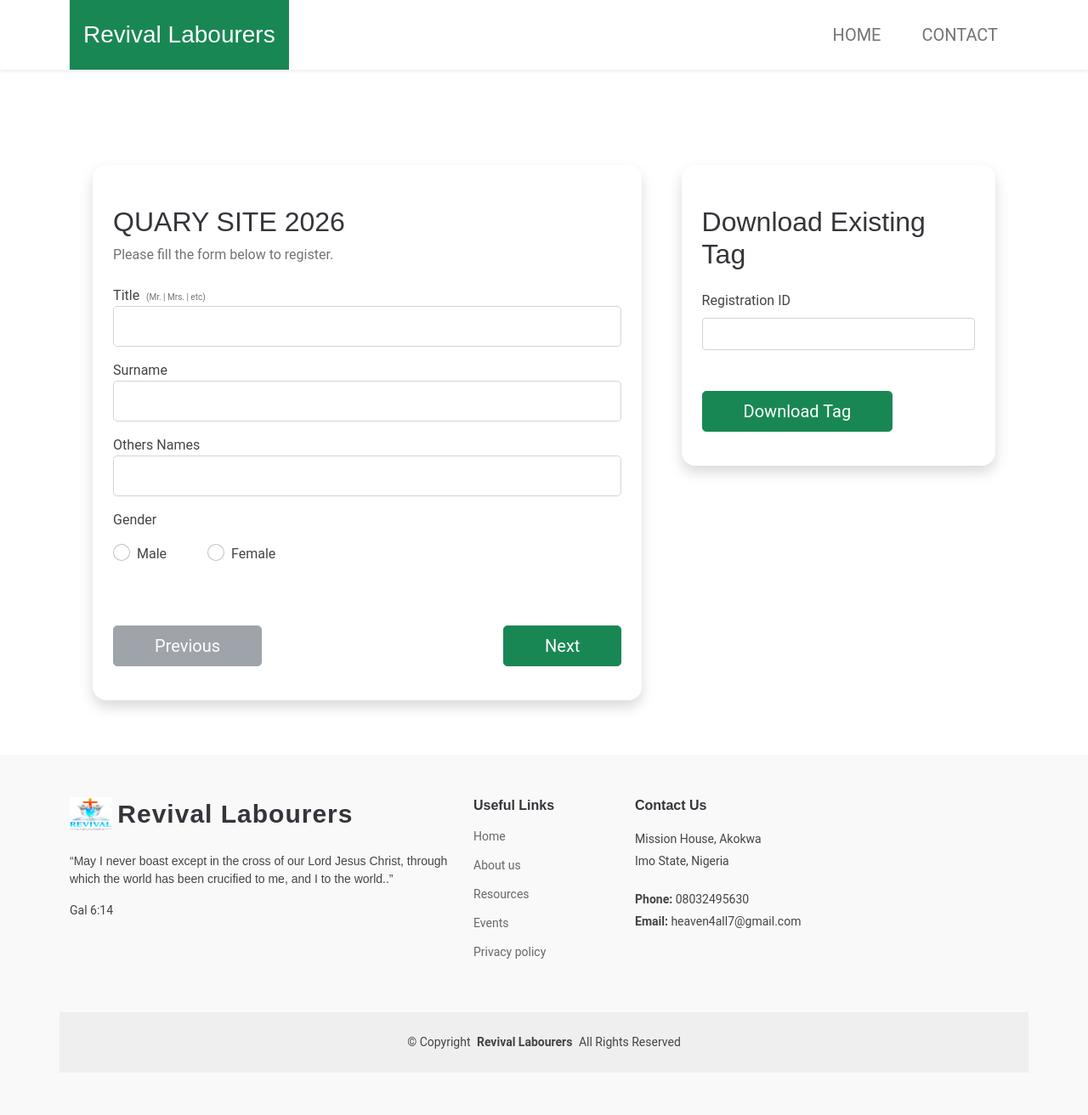
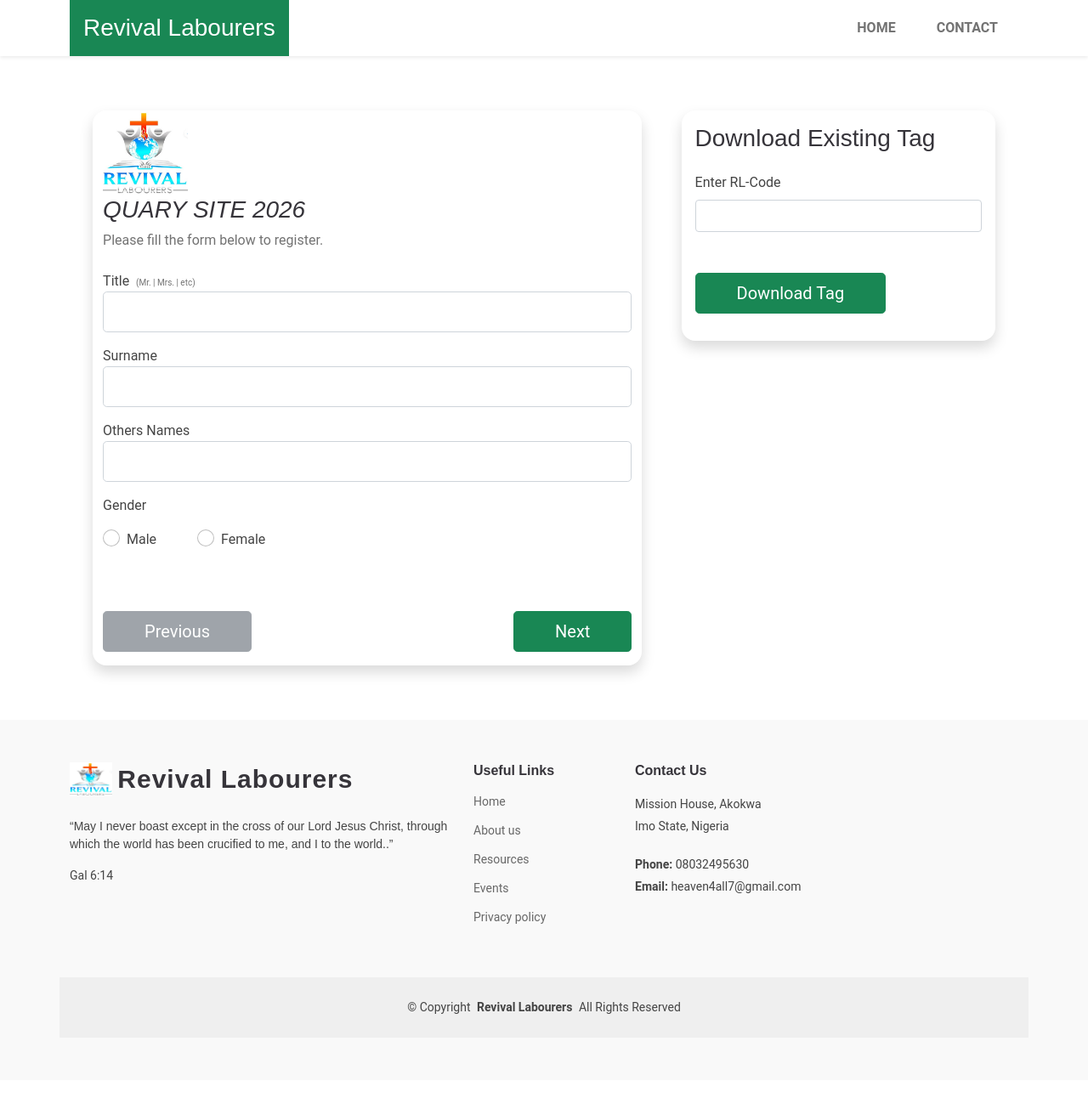
Before and after one commit to nneliIfeanyi/quarySite, a PHP site: page / in a window 1280 px wide. Shown: the whole page at 85% size. After the commit the page ends 1221 px from the top, so only its background shows below. Run offline with PHP 8.4, Linux system fonts and the light colour scheme; some libraries are stand-ins or nearby versions.

Commit message:
logo on reg form

```diff
--- a/index.php
+++ b/index.php
@@ -8,7 +8,7 @@ require_once 'includes/config.php';
 <head>
 	<meta charset="UTF-8">
 	<meta name="viewport" content="width=device-width, initial-scale=1.0">
-	<title>Event Registration</title>
+	<title>Quarry Site Registration</title>
 	<link rel="stylesheet" href="./assets/vendor/bootstrap/css/bootstrap.min.css">
 	<link rel="stylesheet" href="./assets/css/main.css">
 	<link rel="stylesheet" href="./assets/css/animation.css">
@@ -24,7 +24,7 @@ require_once 'includes/config.php';
 	<nav class="navbar navbar-expand-lg navbar-light shadow-sm py-0">
 		<div class="container">
 			<!-- Navbar Brand - Logo -->
-			<h2 class="navbar-brand bg-success fs-3 py-4 px-3 mb-0">
+			<h2 class="navbar-brand bg-success fs-3 py-3 px-3 mb-0">
 				<a href="" class="text-white">Revival Labourers</a>
 			</h2>
 			<!-- Mobile Hambuger -->
@@ -35,10 +35,10 @@ require_once 'includes/config.php';
 			<!-- Nav Links -->
 			<div class="collapse navbar-collapse py-5 py-lg-0" id="navbarNav">
 				<ul class="navbar-nav ms-auto">
-					<li class="nav-item mx-lg-3 mb-3 mb-lg-0 fs-5 fw-semibold">
+					<li class="nav-item mx-lg-3 mb-3 mb-lg-0 fw-bold">
 						<a href="<?= URLROOT ?>" class="nav-link">HOME</a>
 					</li>
-					<li class="nav-item mx-lg-3 mb-3 mb-lg-0 fs-5 fw-semibold">
+					<li class="nav-item mx-lg-3 mb-3 mb-lg-0 fw-bold">
 						<a href="<?= URLROOT ?>/contact" class="nav-link">CONTACT</a>
 					</li>
 				</ul>
@@ -47,13 +47,16 @@ require_once 'includes/config.php';
 	</nav>
 	<!-- Main -->
 	<main class="d-flex align-items-center justify-content-center py-5">
-		<div class="container mt-5">
+		<div class="container">
 			<div class="row gy-5 justify-content-around p-3">
 				<!-- Registration Card Section -->
-				<div class="col-lg-7 col-md-10 reg-card shadow p-4 pt-5 rounded-4">
+				<div class="col-lg-7 col-md-10 reg-card shadow rounded-4">
 					<!-- Card Header -->
 					<div class="reg-card-header mb-4">
-						<h2><?= EVENT_NAME ?></h2>
+						<a href="javascript:void(0)" class="logo d-flex align-items-center">
+							<span class="sitename"><img src="./assets/img/logo.jpg" width="100" height="100" alt="site-logo"></span>
+						</a>
+						<h3 class="fst-italic"><?= EVENT_NAME ?></h3>
 						<p class="opacity-75">Please fill the form below to register.</p>
 					</div>
 					<!-- Card Body -->
@@ -171,14 +174,14 @@ require_once 'includes/config.php';
 					</div>
 				</div>
 				<!-- Dowload Existing tag Section -->
-				<div class="col-lg-4 col-md-10 download shadow p-4 pt-5 rounded-4 h-75">
-					<h2 class="mb-4">Download Existing Tag</h2>
+				<div class="col-lg-4 col-md-10 download shadow p-3 pt-3 rounded-4 h-75">
+					<h3 class="mb-4">Download Existing Tag</h3>
 					<form action="process_registration.php" method="POST" class="needs-validation pb-3" novalidate>
 						<div class="mb-5">
-							<label for="regId" class="form-label">Registration ID</label>
+							<label for="regId" class="form-label"> Enter RL-Code</label>
 							<input type="text" class="form-control" id="regId" name="reg_id_download" required>
 							<div class="invalid-feedback">
-								Please enter your Registration ID.
+								Please enter your RL-Code.
 							</div>
 						</div>
 						<button type="submit" class="next-step btn btn-success btn-lg px-5">Download Tag</button>
```
